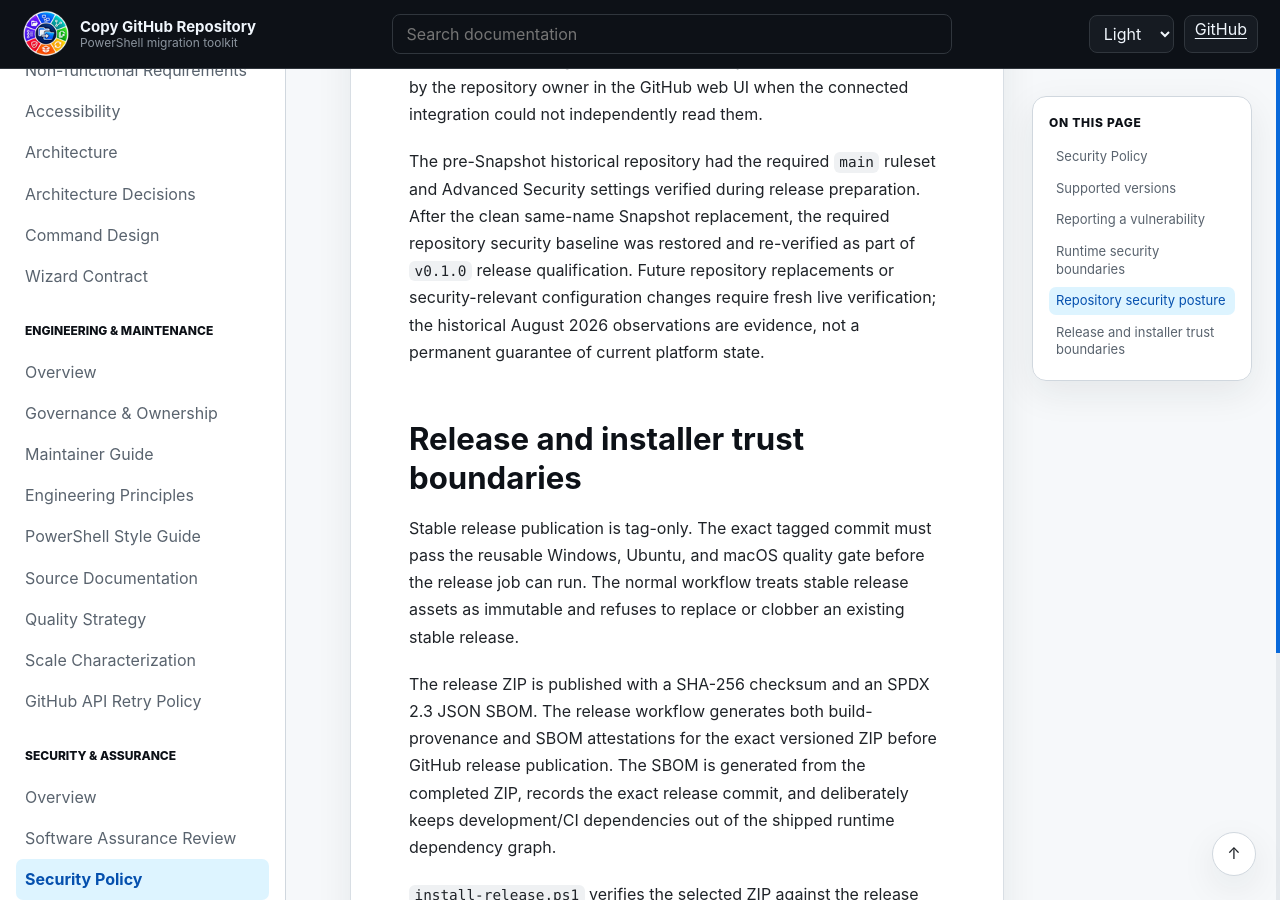
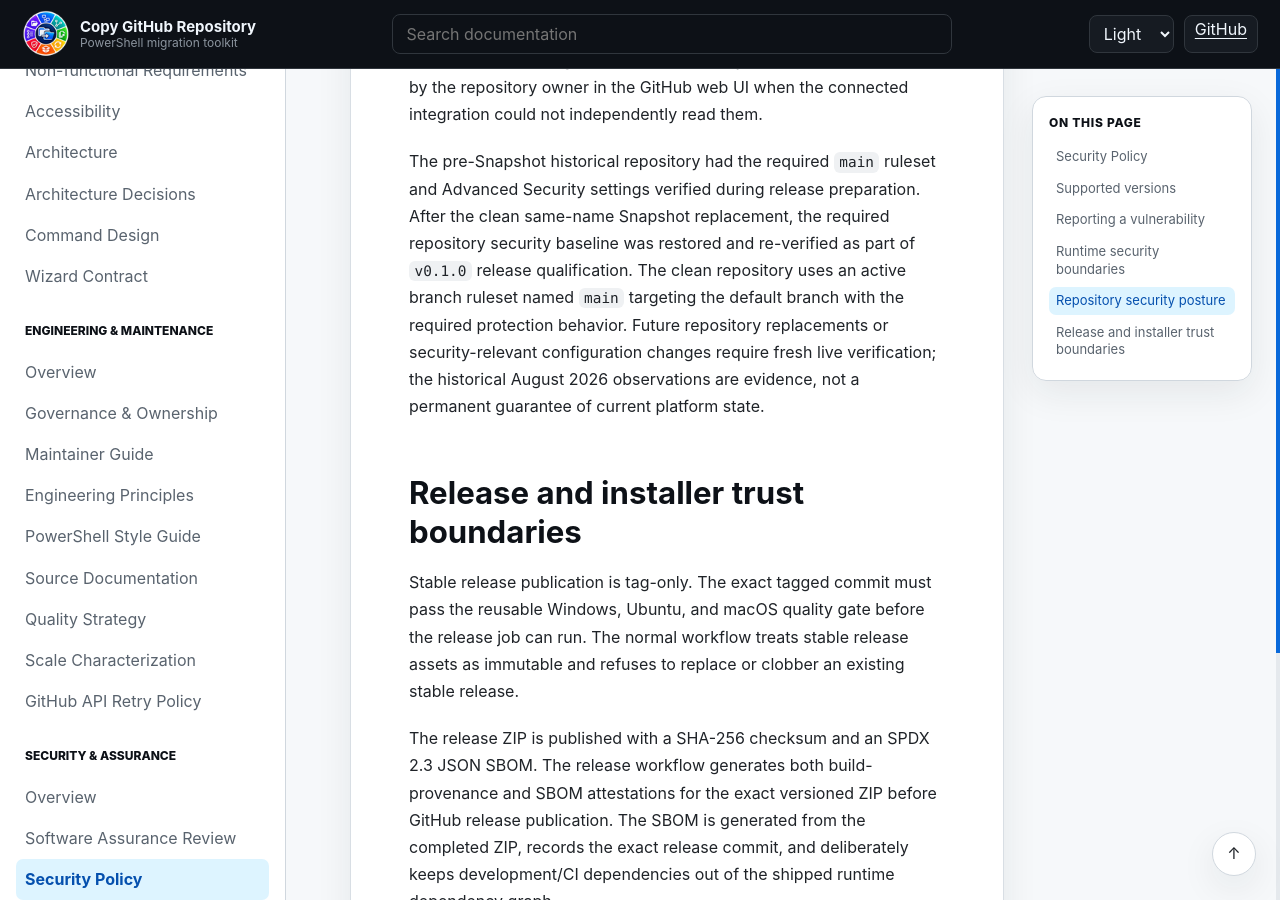
Before and after one commit to infoconex/copy-github-repo, a Jekyll site: the page built from SECURITY.md, in a window 1280 px wide and 900 px high, scrolled down 2085 px. Built offline with Jekyll 4.4.1, drawn with Linux system fonts in a browser that asks for light colours; our own code applies the rules of GitHub Pages for plain Markdown files.

Commit message:
Preserve current main ruleset security statement

```diff
--- a/SECURITY.md
+++ b/SECURITY.md
@@ -70,10 +70,12 @@ GitHub web UI when the connected integration could not independently read them.
 The pre-Snapshot historical repository had the required `main` ruleset and
 Advanced Security settings verified during release preparation. After the clean
 same-name Snapshot replacement, the required repository security baseline was
-restored and re-verified as part of `v0.1.0` release qualification. Future
-repository replacements or security-relevant configuration changes require fresh
-live verification; the historical August 2026 observations are evidence, not a
-permanent guarantee of current platform state.
+restored and re-verified as part of `v0.1.0` release qualification. The clean
+repository uses an active branch ruleset named `main` targeting the default branch
+with the required protection behavior. Future repository replacements or
+security-relevant configuration changes require fresh live verification; the
+historical August 2026 observations are evidence, not a permanent guarantee of
+current platform state.
 
 ## Release and installer trust boundaries
 
```
